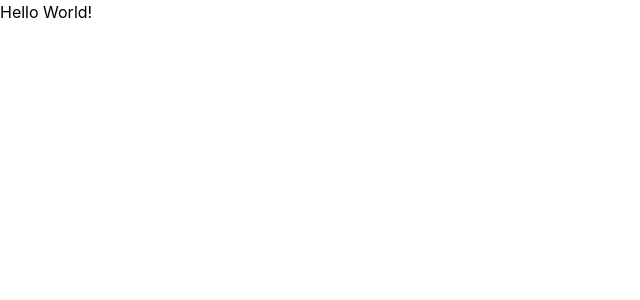
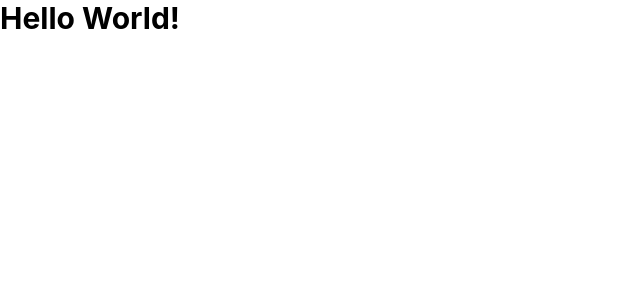
Before and after one commit to azikulovv/operations-live-web, a Nuxt app: page / in a window 1280 px wide. Shown: the top 300 px of the page, without its empty margins (0-640 px from the left). Built offline with nearby package versions, Linux system fonts and the light colour scheme.

Commit message:
feat: добавлено поддержка Tailwind CSS и обновлено стиль заголовка на индексной странице

```diff
--- a/app/pages/index.vue
+++ b/app/pages/index.vue
@@ -1,3 +1,3 @@
 <template>
-  <h1>Hello World!</h1>
+  <h1 class="text-3xl font-bold">Hello World!</h1>
 </template>
--- a/nuxt.config.ts
+++ b/nuxt.config.ts
@@ -1,4 +1,5 @@
 import process from 'process'
+import tailwindcss from '@tailwindcss/vite'
 
 // https://nuxt.com/docs/api/configuration/nuxt-config
 export default defineNuxtConfig({
@@ -17,6 +18,10 @@
     },
   },
 
+  vite: {
+    plugins: [tailwindcss()],
+  },
+
   devtools: {
     enabled: true,
   },
```
